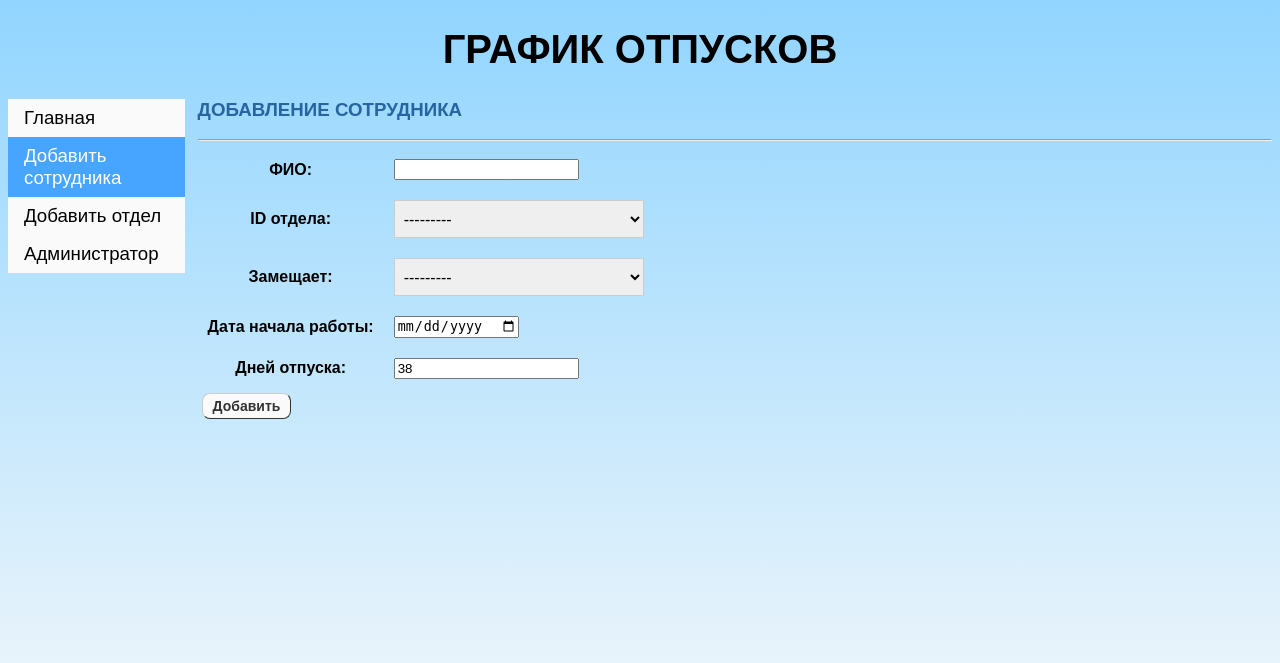
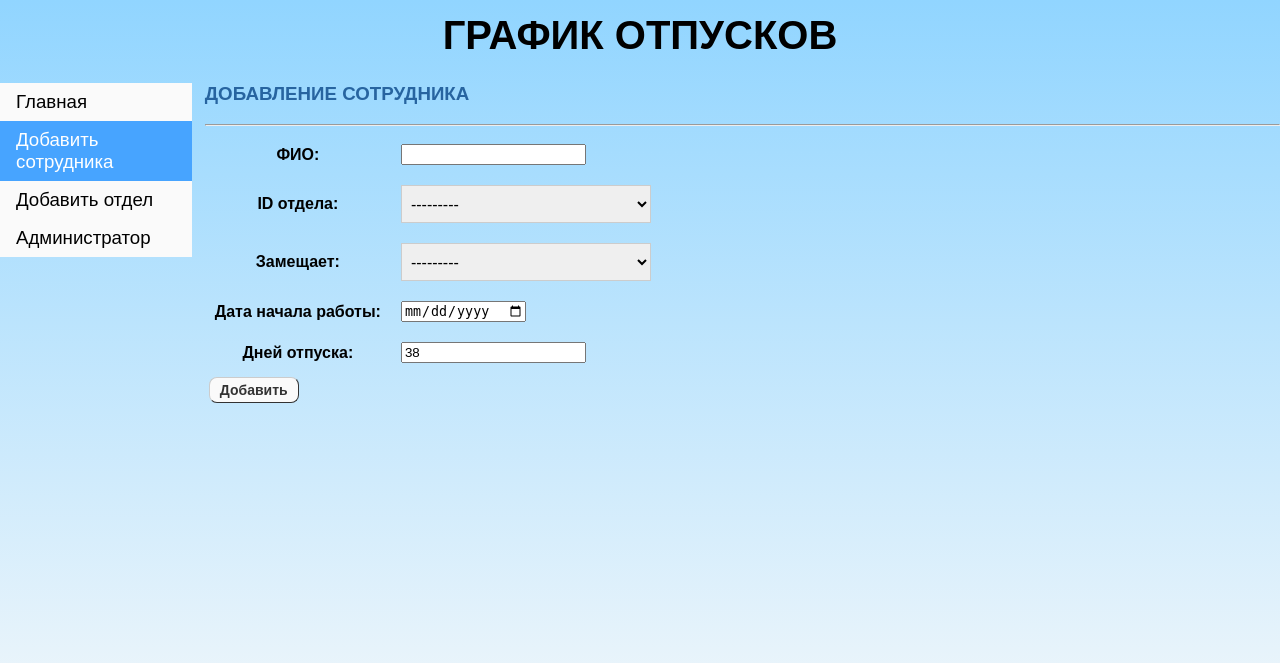
Before and after one commit to SipakovV/vacation_scheduler, a Django app: page /vacations/employee/add/ in a window 1280 px wide. Shown: the top 663 px of the page. Run offline with Django 3.2, Linux system fonts and the light colour scheme; tables that the repository leaves empty hold one stand-in row (values such as "Sample post").

Commit message:
Style tweaks & ALLOWED_HOSTS

```diff
--- a/blankproject/settings.py
+++ b/blankproject/settings.py
@@ -25,7 +25,7 @@ SECRET_KEY = 'jq26pr=v4u$hy3lhd@8mqsl1y9yh3gxy6)0^f9xd*l5u)nl)&0'
 # SECURITY WARNING: don't run with debug turned on in production!
 DEBUG = True
 
-ALLOWED_HOSTS = ['192.168.0.26']
+ALLOWED_HOSTS = ['192.168.0.26', '127.0.0.1']
 
 
 # Application definition
--- a/vacations/static/vacations/style.css
+++ b/vacations/static/vacations/style.css
@@ -5,15 +5,18 @@ html {
 
 body {
     /*background-color: #e6f7f6;*/
-
+    margin: 0;
     font-family: sans-serif;
 }
 
 header h1{
     font-size: 30pt;
-
+    /*background-color: #47A4FF;
+    background: linear-gradient(to top, #94daff, #87C9FF);*/
     text-transform: uppercase;
     text-align: center;
+    margin: 1%;
+    margin-bottom: 2%
     /*background: url("bg.jpg") left / auto 100% no-repeat;*/
 }
 
@@ -35,13 +38,14 @@ a {
 nav {
     margin-left: 0px;
     font-size: 14pt;
-    width: 14%;
+    width: 15%;
     float: left;
     border-right: 2px;
 }
 
 section {
-    margin-left: 15%;
+
+    margin-left: 16%;
     /*background-color: #e6f7f6;*/
 }
 
@@ -126,6 +130,11 @@ ul {
     padding: 0;
     width: 100%;
     background-color: #FAFAFA;
+    /*
+    position: fixed;
+    height: 100%;
+    overflow: auto;
+    */
 }
 
 li a {
```
